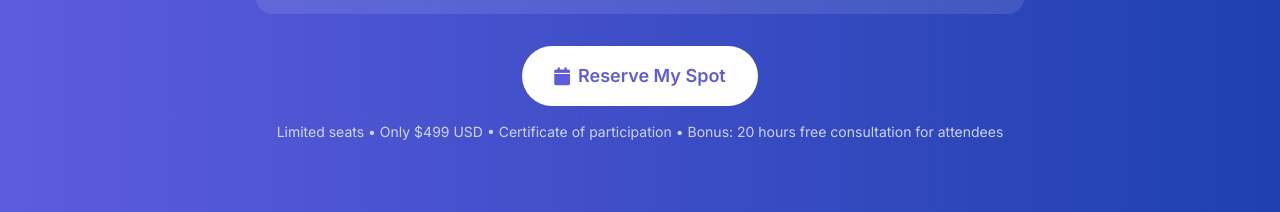
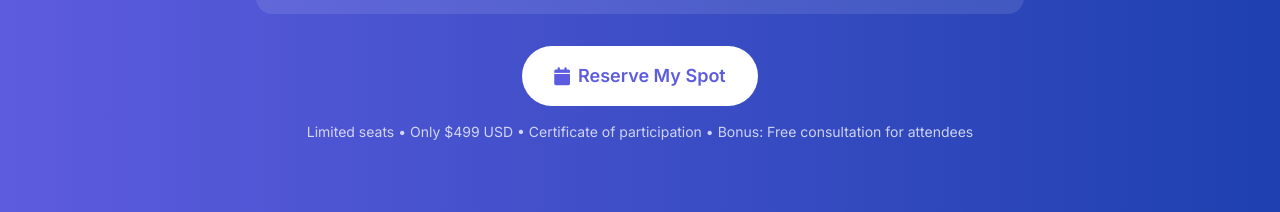
Before and after one commit to robcisdev/AI_FC, a plain HTML site: page index.html in a window 1280 px wide. Shown: the part 2680-2892 px from the top of the page. Drawn offline with nearby package versions, Linux system fonts and the light colour scheme.

Commit message:
Update index.html

```diff
--- a/index.html
+++ b/index.html
@@ -210,7 +210,7 @@
                     Reserve My Spot
                 </a>
             </div>
-            <p class="text-sm mt-4 opacity-75">Limited seats • Only $499 USD • Certificate of participation • Bonus: 20 hours free consultation for attendees</p>
+            <p class="text-sm mt-4 opacity-75">Limited seats • Only $499 USD • Certificate of participation • Bonus: Free consultation for attendees</p>
         </div>
     </div>
 </section>
```
